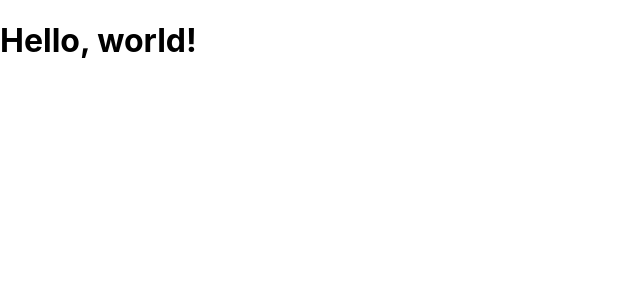
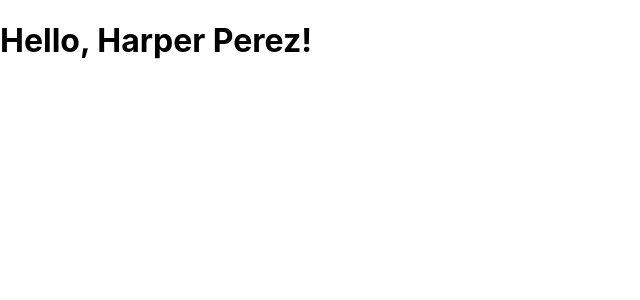
Before and after one commit to davecrowe55/New_Idea_App, a React (Create React App) app in the folder new_idea_app/: page / in a window 1280 px wide. Shown: the top 300 px of the page, without its empty margins (0-640 px from the left). Built offline with nearby package versions, Linux system fonts and the light colour scheme.

Commit message:
format name function

```diff
--- a/new_idea_app/src/index.js
+++ b/new_idea_app/src/index.js
@@ -3,10 +3,23 @@ import ReactDOM from 'react-dom';
 import './index.css';
 import reportWebVitals from './reportWebVitals';
 
+function formatName(user) {
+  return user.firstName + ' ' + user.lastName;
+}
 
+const user = {
+  firstName: 'Harper',
+  lastName: 'Perez'
+};
+
+const elements = (
+  <h1>
+    Hello, {formatName(user)}!
+  </h1>
+);
 
 ReactDOM.render(
-  <h1>Hello, world!</h1>,
+  elements,
   document.getElementById('root')
 );
 
```
